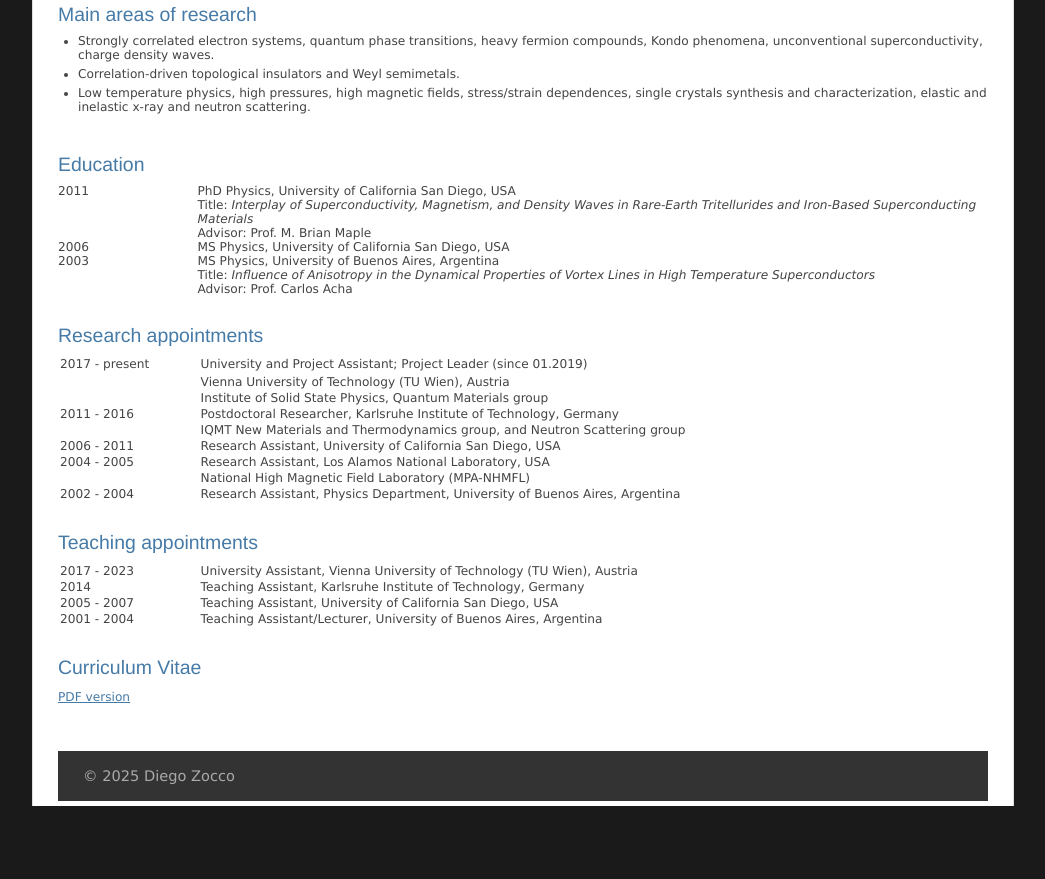
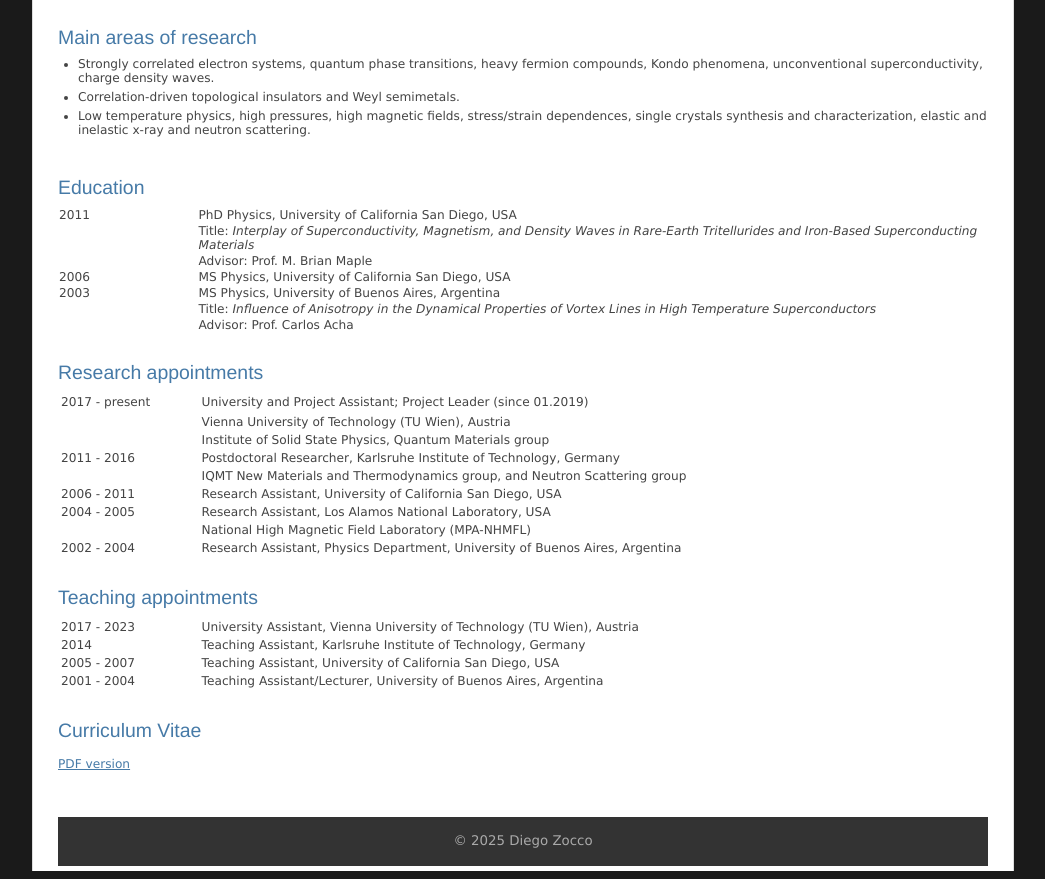
Before and after one commit to 3he4he/3he4he.github.io, a plain HTML site: page index.html in a window 1280 px wide. Shown: the part 647-1526 px from the top of the page, without its empty margins (117-1162 px from the left). Before the commit the page ends 1453 px from the top, so only its background shows below. Drawn offline with Linux system fonts and the light colour scheme.

Commit message:
Update variant-multi.css

```diff
--- a/variant-multi.css
+++ b/variant-multi.css
@@ -1,4 +1,4 @@
-/*
+r/*
 Original design: Variant Multi (v1.5 - Sep 15, 2012) - A free xhtml/css website template by Andreas Viklund.
 For more information, see http://andreasviklund.com/templates/variant-multi/
 */
@@ -72,7 +72,7 @@ li{padding-bottom:5px;}
 #footersections .lastquarter{float:left;width:25%;margin:0;}
 
 #credits{background-color:#333;color:#aaa;padding:15px 25px;}
-#credits p{text-align:left;font-size:1.2em;margin:0;padding:0;line-height:1.4em;}
+#credits p{text-align:center;font-size:1.1em;margin:0;padding:0;line-height:1.4em;}
 #credits a{color:#aaa;font-weight:400;}
 
 .left{float:left;width:49%;}
```
